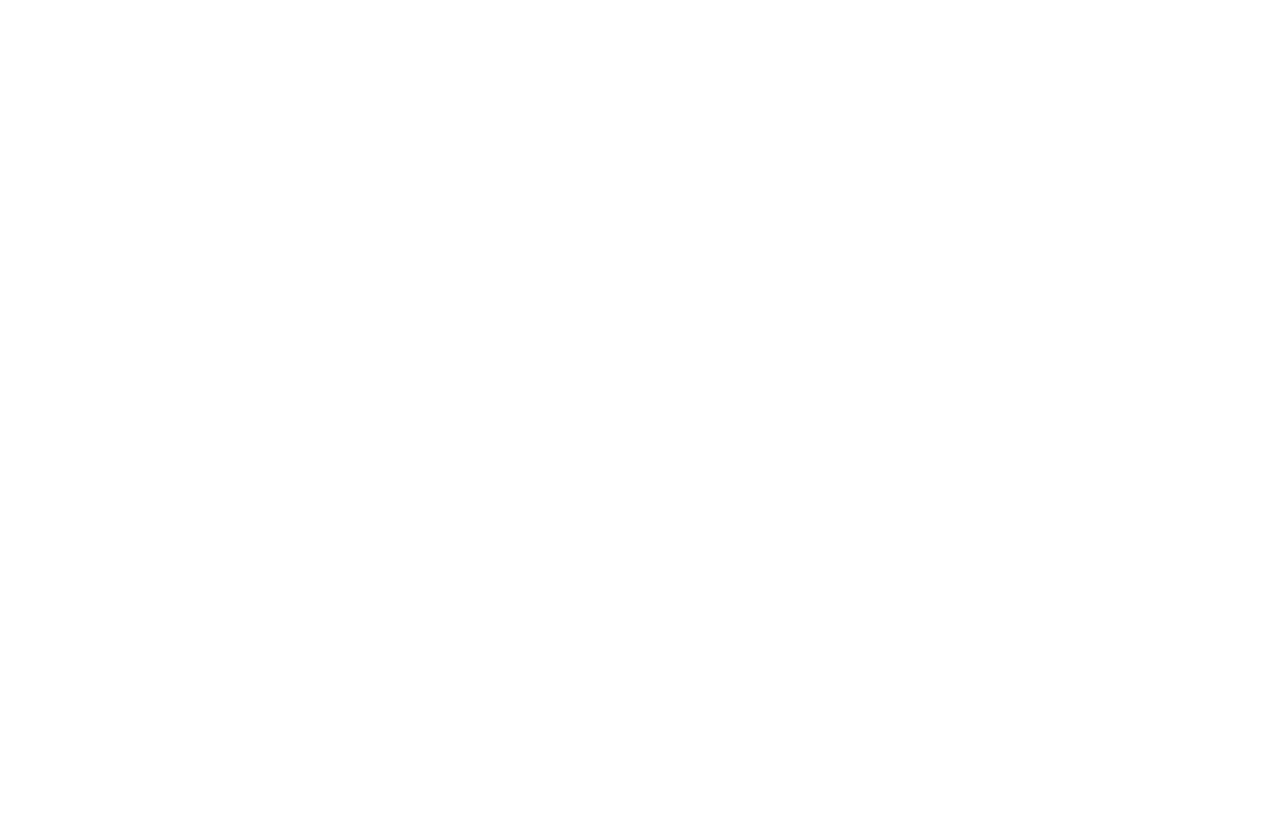
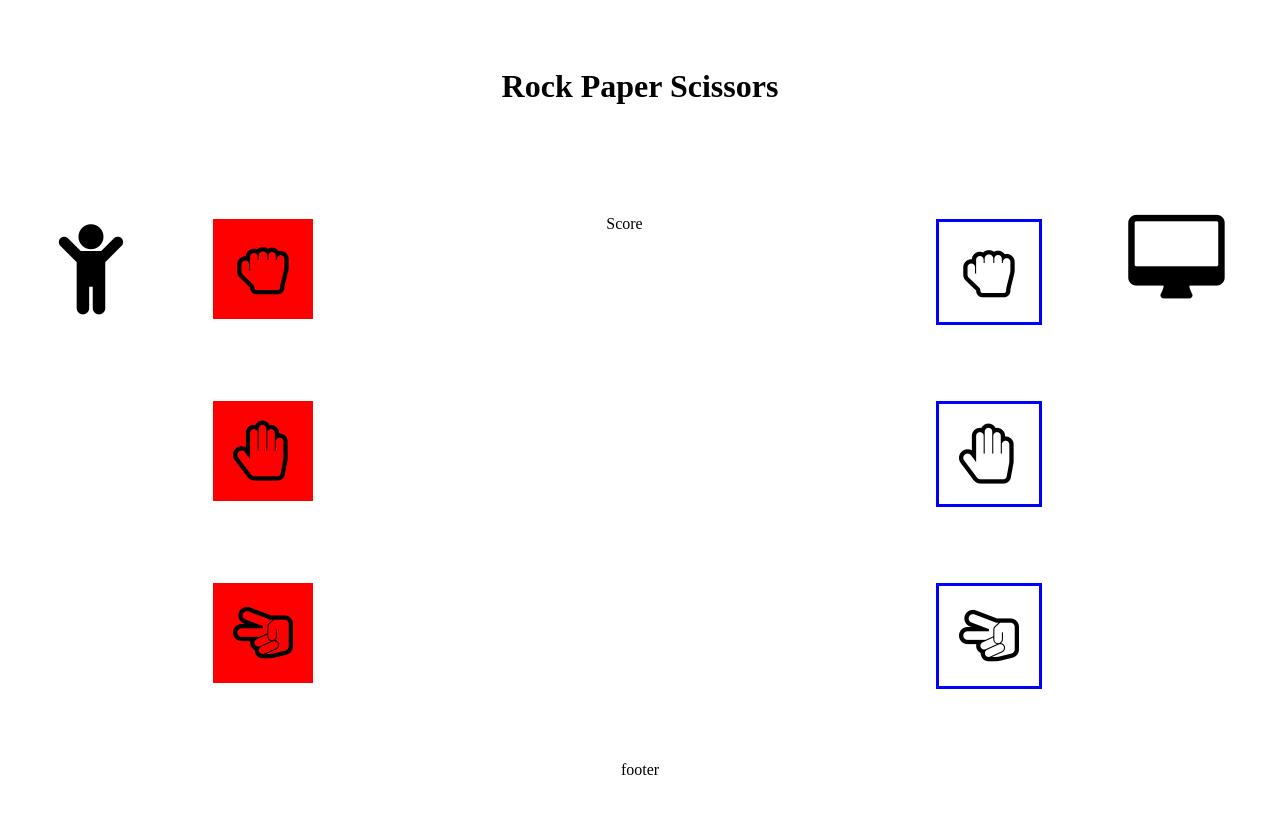
Before and after one commit to JohannWolf/rock-paper-scissors-game, a plain HTML site: page index.html in a window 1280 px wide. Drawn offline with Linux system fonts and the light colour scheme.

Commit message:
Functions working, missing score

```diff
--- a/index.html
+++ b/index.html
@@ -1,6 +1,26 @@
 <!DOCTYPE html>
 <html>
     <head>
-
+        <title>Rock paper scissors game</title>
+        <link rel="stylesheet" type="text/css" href="myStylesheet.css">
+        <script src="myJS.js"></script>
+        <link rel="stylesheet" href="https://cdnjs.cloudflare.com/ajax/libs/font-awesome/4.7.0/css/font-awesome.min.css">
+        <meta charset="utf-8">
     </head>
+    <body>
+        <div class="grid-container">
+            <div class="grid-header"><h1>Rock Paper Scissors</h1></div>
+            <div class="grid-player1"><i class="fa fa-child" style="font-size:100px;"></i></div>
+            <div class="grid-rock-icon"><button class="buttons" onclick="randomComp('rock')" type="button"><span class="fa fa-hand-rock-o" style="font-size:60px;"></span></button></div>
+            <div class="grid-paper-icon"><button class="buttons" onclick="randomComp('paper')" type="button"><span class="fa fa-hand-paper-o" style="font-size:60px;"></span></button></div>
+            <div class="grid-scissors-icon"><button class="buttons" onclick="randomComp('scissors')" type="button"><span class="fa fa-hand-scissors-o" style="font-size:60px;"></span></button></div>
+            <div class="grid-score">Score</div>
+            <div class="grid-result"><h3 id="result"></h3></div>
+            <div class="grid-rock-comp"><span id="rock" class="fa fa-hand-rock-o" style="font-size:60px;"></span></div>
+            <div class="grid-paper-comp"><span id="paper" class="fa fa-hand-paper-o" style="font-size:60px;"></span></div>
+            <div class="grid-scissors-comp"><span id="scissors" class="fa fa-hand-scissors-o" style="font-size:60px;"></span></div>
+            <div class="grid-comp"><i class="fa fa-desktop" style="font-size:90px;"></i></div>
+            <div class="grid-footer">footer</div>
+        </div>
+    </body>
 </html>
--- /dev/null
+++ b/myJS.js
@@ -0,0 +1,54 @@
+function randomComp(get){
+    let userSelection = get;
+    let compSelection = "";
+    let i = Math.floor(Math.random()*30)+1;
+    if(i<30 && i>19){
+        compSelection="rock";
+    }else if(i<20 && i>9){
+        compSelection="paper";
+    }else {
+        compSelection="scissors" ;
+    }
+    playGame(userSelection,compSelection);
+}
+function playGame (user,computer){
+    if (user===computer){
+        document.getElementById(computer).style.animation ="compAnimation 1.5s infinite";
+        document.getElementById(computer).style.animationPlayState="running";
+        setTimeout(animationRestart, 1500);
+        document.getElementById("result").innerHTML="Draw!<br> Computer selected "+computer+" too";
+    }   else if (user==="rock" && computer === "scissors"){
+        document.getElementById(computer).style.animation ="compAnimation 1.5s infinite";
+        document.getElementById(computer).style.animationPlayState="running";
+        setTimeout(animationRestart, 1500);
+        document.getElementById("result").innerHTML="You Win!<br>"+ user + " beats "+ computer;
+    }else if (user==="rock" && computer==="paper"){
+        document.getElementById(computer).style.animation ="compAnimation 1.5s infinite";
+        document.getElementById(computer).style.animationPlayState="running";
+        setTimeout(animationRestart, 1500);
+        document.getElementById("result").innerHTML="You Lose!<br>"+ computer + " beats "+ user;
+    }else if (user==="scissors" && computer==="rock"){
+        document.getElementById(computer).style.animation ="compAnimation 1.5s infinite";
+        document.getElementById(computer).style.animationPlayState="running";
+        setTimeout(animationRestart, 1500);
+        document.getElementById("result").innerHTML="You Lose!<br>"+ computer + " beats "+ user;
+    }else if (user==="scissors" && computer==="paper"){
+        document.getElementById(computer).style.animation ="compAnimation 1.5s infinite";
+        document.getElementById(computer).style.animationPlayState="running";
+        setTimeout(animationRestart, 1500);
+        document.getElementById("result").innerHTML="You Win!<br>"+ user + " beats "+ computer;
+    }else if (user==="paper" && computer==="rock"){
+        document.getElementById(computer).style.animation ="compAnimation 1.5s infinite";
+        document.getElementById(computer).style.animationPlayState="running";
+        setTimeout(animationRestart, 1500);
+        document.getElementById("result").innerHTML="You Win!<br>"+ user + " beats "+ computer;
+    }else {
+        document.getElementById(computer).style.animation ="compAnimation 1.5s infinite";
+        document.getElementById(computer).style.animationPlayState="running";
+        setTimeout(animationRestart, 1500);
+        document.getElementById("result").innerHTML="You Lose!<br>"+ computer + " beats "+ user;
+    }
+function animationRestart(){
+    document.getElementById(computer).style.animationPlayState="paused";
+}
+}
--- /dev/null
+++ b/myStylesheet.css
@@ -0,0 +1,105 @@
+.grid-header{grid-area: header;
+    color:black;
+    text-align: center;
+    margin-bottom: 20px;}
+.grid-rock-icon{grid-area: rock-icon;}
+.grid-rock-comp{grid-area: rock-comp;}
+.grid-player1{grid-area: player1;}
+.grid-score{grid-area:score;}
+.grid-comp{grid-area: comp;}
+.grid-scissors-icon{grid-area: scissors-icon;}
+.grid-scissors-comp{grid-area: scissors-comp;}
+.grid-paper-comp{grid-area: paper-comp;}
+.grid-paper-icon{grid-area: paper-icon;}
+.grid-result{grid-area: result;}
+.grid-footer{grid-area:footer;
+    position: relative;
+    bottom: 0px;
+}
+.grid-container {
+    display: grid;
+    height: 100vh;
+    justify-content: space-around;
+    align-content: space-around;
+    text-align:center;
+    padding:5px;
+    grid-template-areas:
+    'header header header header header'
+    'player1 rock-icon score rock-comp comp'
+    'player1 paper-icon result paper-comp comp'
+    'player1 scissors-icon result scissors-comp comp'
+    'footer footer footer footer footer';
+}
+#rock{
+    background-color:white;
+    border-style: solid;
+    border-color: blue;
+    color: black;
+    padding: 0px;
+    text-decoration: none;
+    margin: 4px 2px;
+    width: 100px;
+    height: 100px;
+    display: flex;
+    align-items: center;
+    justify-content: center;
+}
+#paper{
+    background-color:white;
+    border-style: solid;
+    border-color: blue;
+    color: black;
+    padding: 0px;
+    text-decoration: none;
+    margin: 4px 2px;
+    width: 100px;
+    height: 100px;
+    display: flex;
+    align-items: center;
+    justify-content: center;
+}
+#scissors{
+    background-color:white;
+    border-style: solid;
+    border-color: blue;
+    color: black;
+    padding: 0px;
+    text-decoration: none;
+    margin: 4px 2px;
+    width: 100px;
+    height: 100px;
+    display: flex;
+    align-items: center;
+    justify-content: center;
+}
+.buttons{
+    background-color:red;
+    border-style: solid;
+    border-color: red;
+    color: black;
+    padding: 0px;
+    text-align: center;
+    text-decoration: none;
+    display: inline-block;
+    margin: 4px 2px;
+    width: 100px;
+    height: 100px;
+}
+.buttons :hover{
+   color:white;
+}
+#result{
+    color:blue;
+    width: 450px;
+    height: 30px;
+}
+@keyframes compAnimation{
+    0%{color:black;
+    }
+    20%{
+        background-color:blue;
+        border-style: solid;
+        border-color: blue;
+        color: white;
+    }
+}
```
